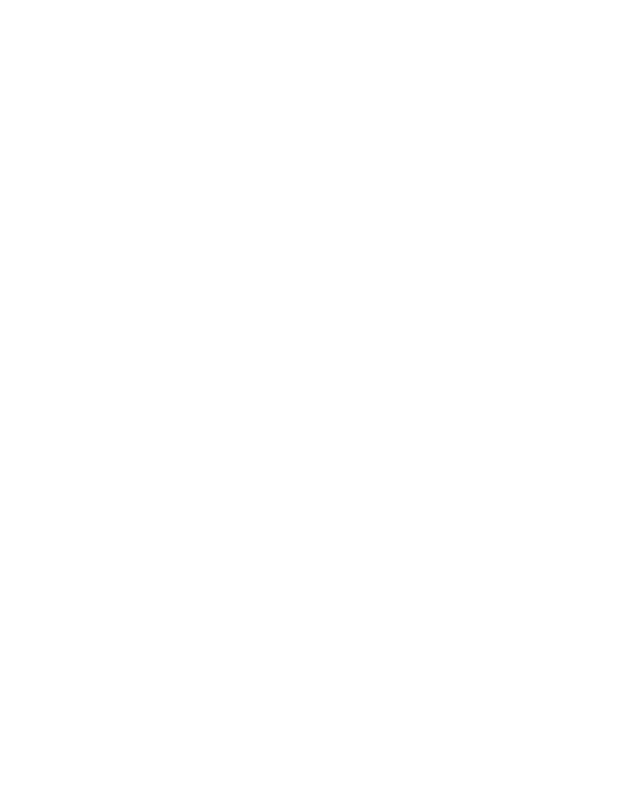
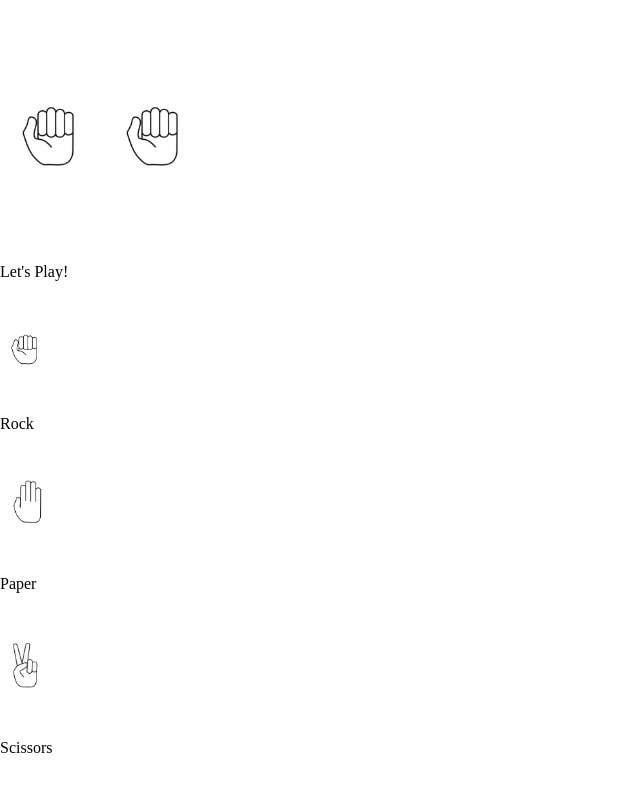
Before and after one commit to Zeynab-jalalian/Rock-Paper-Scissor-, a plain HTML site: page index.html in a window 1280 px wide. Shown: the whole page, without its empty margins (0-640 px from the left). Drawn offline with Linux system fonts and the light colour scheme.

Commit message:
html file

```diff
--- a/index.html
+++ b/index.html
@@ -7,7 +7,33 @@
     <title>Rock|Paper|Scissors</title>
 </head>
 <body>
-
+    <div class="container">
+        <div class="result">
+            <div class="resultImages">
+                <span class="user">
+                    <img src="img/rock.png">
+                </span>
+                <span class="cpu">
+                    <img src="img/rock.png">
+                </span>
+            </div>
+         <div class="resultText">Let's Play!</div>
+        </div>
+        <div class="options">
+         <div class="option">
+            <img src="img/rock.png">
+            <p>Rock</p>
+         </div>
+         <div class="option">
+            <img src="img/paper.png">
+            <p>Paper</p>
+         </div>
+         <div class="option">
+            <img src="img/scissors.png">
+            <p>Scissors</p>
+         </div>
+        </div>
+    </div>
 
     <script src="script.js"></script>
 </body>
--- a/style.css
+++ b/style.css
@@ -0,0 +1,11 @@
+*{
+    margin: 0;
+    padding: 0;
+    box-sizing: border-box;
+}
+.resultImages img{
+    width: 100px;
+}
+.option img{
+    width: 50px;
+}
```
